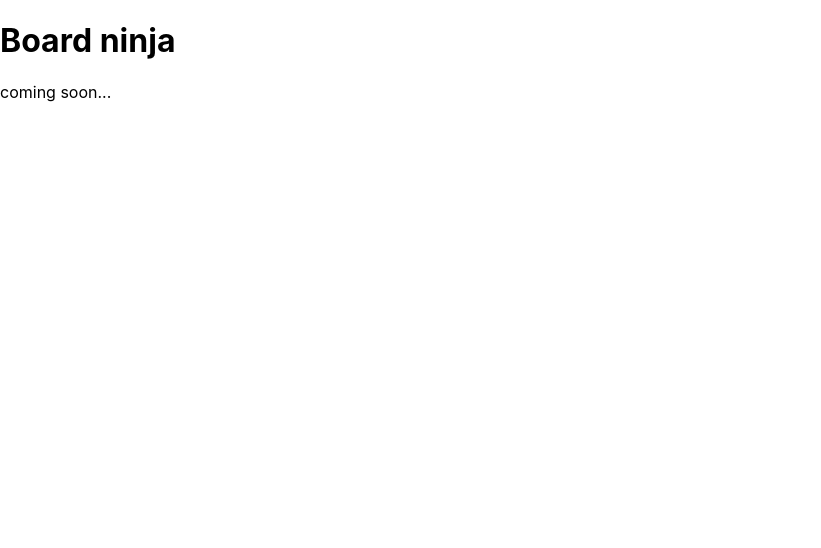
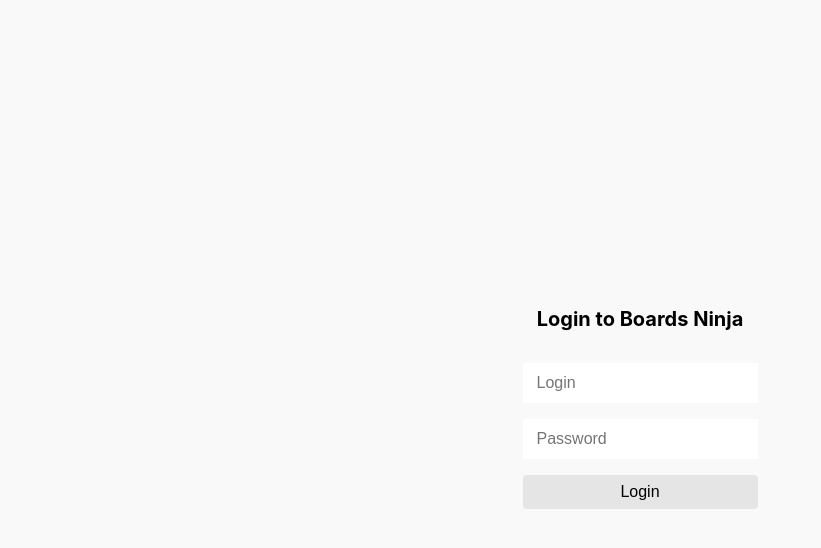
Before and after one commit to makzimko/boards-ninja-ui, a React (Create React App) app: page /login in a window 1280 px wide. Shown: the top 548 px of the page, without its empty margins (0-821 px from the left). Built offline with nearby package versions, Linux system fonts and the light colour scheme.

Commit message:
Added skeleton for login component

```diff
--- a/src/App.css
+++ b/src/App.css
@@ -1,3 +1,7 @@
+* {
+  box-sizing: border-box;
+}
+
 html, body {
   height: 100%;
   margin: 0;
--- a/src/App.js
+++ b/src/App.js
@@ -5,12 +5,16 @@
 import CounterContainer from "./containers/Counter/CounterContainer";
 import BacklogContainer from "./containers/Backlog/BacklogContainer";
 import EntityDetails from "./containers/EntityDetails/EntityDetails";
+import LoginForm from "./containers/LoginForm/LoginForm";
 
 function App() {
     return (
     <div className="App">
         <BrowserRouter>
             <Switch>
+                <Route path="/login">
+                    <LoginForm />
+                </Route>
                 <Route path="/counter">
                     <CounterContainer />
                 </Route>
--- /dev/null
+++ b/src/components/LoginForm/LoginForm.jsx
@@ -0,0 +1,31 @@
+import { useCallback, useState } from "react";
+
+import styles from './LoginForm.module.scss'
+import classNames from "classnames";
+
+const LoginForm = ({ onLogin }) => {
+    const [login, setLogin] = useState('');
+    const [password, setPassword] = useState('');
+
+    const onChangeLogin = useCallback((e) => {
+        setLogin(e.target.value)
+    }, []);
+    const onChangePassword = useCallback((e) => {
+        setPassword(e.target.value)
+    }, []);
+
+    const onSubmit = useCallback((e) => {
+        e.preventDefault();
+        onLogin(login, password)
+    }, [login, password, onLogin]);
+
+    return <div className={styles.wrapper}>
+        <form onSubmit={onSubmit}>
+            <input className={classNames(styles.input)} value={login} onChange={onChangeLogin} placeholder="Login"/>
+            <input className={classNames(styles.input)} value={password} onChange={onChangePassword } type="password" placeholder="Password" />
+            <button className={styles['submit-button']} type="submit">Login</button>
+        </form>
+    </div>
+};
+
+export default LoginForm;
--- /dev/null
+++ b/src/components/LoginForm/LoginForm.module.scss
@@ -0,0 +1,20 @@
+.input {
+  border-color: transparent;
+  display: block;
+  font-size: 16px;
+  line-height: 20px;
+  margin: 16px 0;
+  padding: 8px 12px;
+  width: 100%;
+}
+
+.submit-button {
+  background: #e5e5e5;
+  border: none;
+  border-radius: 4px;
+  display: block;
+  font-size: 16px;
+  padding: 8px;
+  width: 100%;
+
+}
--- /dev/null
+++ b/src/containers/LoginForm/LoginForm.js
@@ -0,0 +1,18 @@
+import { default as LoginFormComponent} from '../../components/LoginForm/LoginForm';
+
+import styles from './LoginForm.module.css'
+import AuthProvider from "../../providers/Auth/Provider";
+import AuthContext from "../../providers/Auth/context";
+
+const LoginForm = () => {
+    return <AuthProvider>
+        <div className={styles.wrapper}>
+            <div className={styles.title}>Login to Boards Ninja</div>
+            <AuthContext.Consumer>
+                {([_, { login }]) => <LoginFormComponent onLogin={login} /> }
+            </AuthContext.Consumer>
+        </div>
+    </AuthProvider>
+};
+
+export default LoginForm;
--- /dev/null
+++ b/src/containers/LoginForm/LoginForm.module.css
@@ -0,0 +1,15 @@
+.wrapper {
+    height: 100%;
+    align-items: center;
+    background: #f9f9f9;
+    display: flex;
+    flex-direction: column;
+    justify-content: center;
+}
+
+.title {
+    font-size: 20px;
+    font-weight: bold;
+    text-align: left;
+    margin: 16px;
+}
--- /dev/null
+++ b/src/providers/Auth/Provider.jsx
@@ -0,0 +1,17 @@
+import { useMemo } from "react";
+
+import AuthContext from "./context";
+
+const AuthProvider = ({ children }) => {
+    const methods = useMemo(() => ({
+        login: (...args) => console.log('LOGIN', args)
+    }), []);
+
+    const contextValue = useMemo( () => ([{}, methods]), [methods])
+
+    return <AuthContext.Provider value={contextValue}>
+        {children}
+    </AuthContext.Provider>
+};
+
+export default AuthProvider
--- /dev/null
+++ b/src/providers/Auth/context.js
@@ -0,0 +1,7 @@
+import { createContext, useContext } from "react";
+
+const AuthContext = createContext({});
+
+export const useAuthContext = () => useContext(AuthContext);
+
+export default AuthContext;
```
Also changed, not shown: src/containers/LoginForm/index.js (added).
